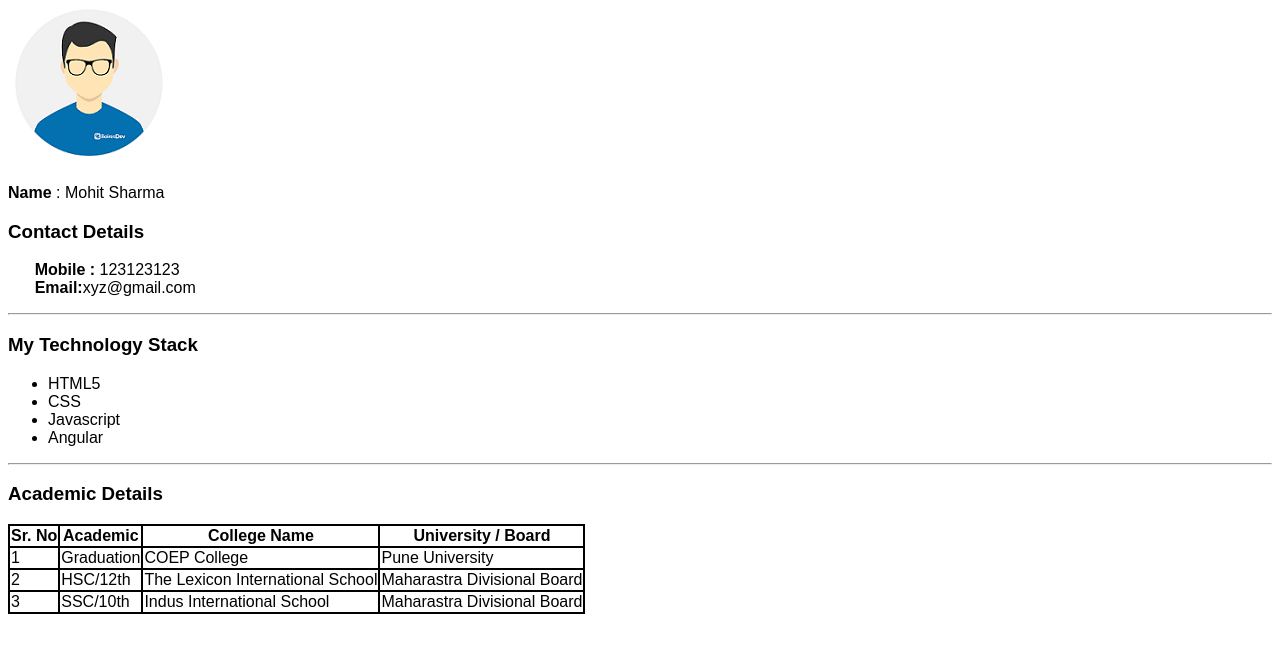
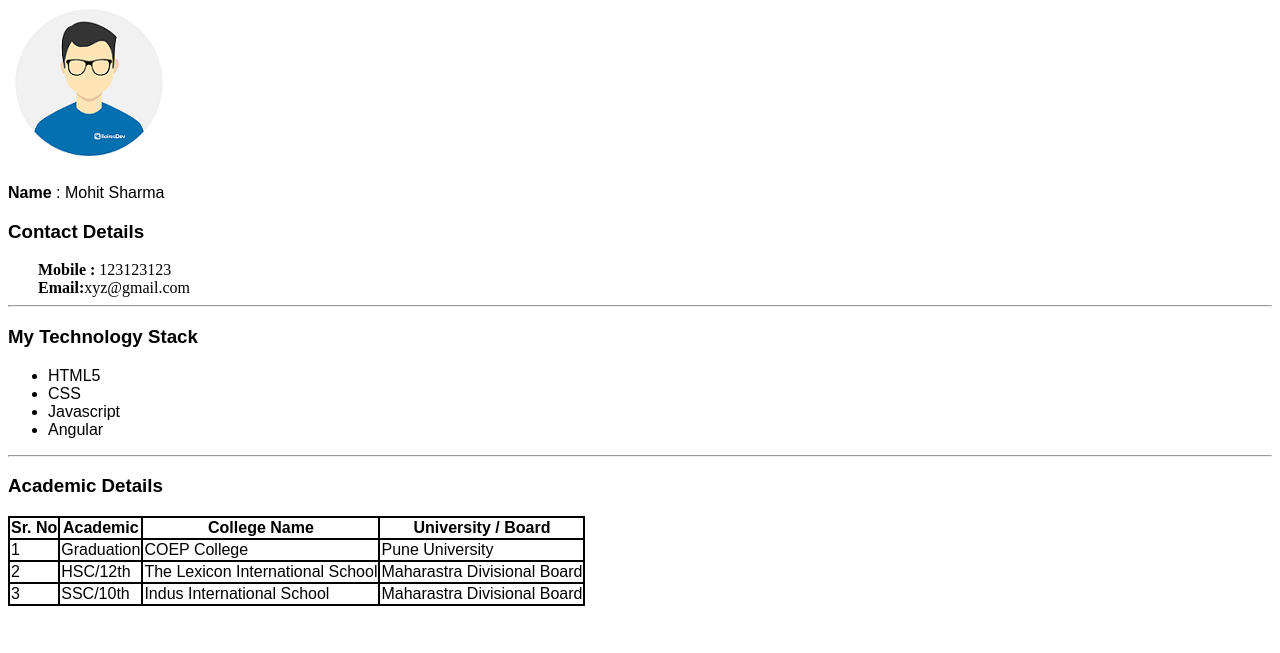
Before and after one commit to Jagdish606/my-profile, a plain HTML site: page aboutMe.html in a window 1280 px wide. Shown: the part 89-742 px from the top of the page. Drawn offline with Linux system fonts and the light colour scheme; a web font is replaced by a local one.

Commit message:
padding
padding

```diff
--- a/aboutMe.html
+++ b/aboutMe.html
@@ -26,6 +26,9 @@
         h3, p, ul{
             font-family: 'Signika Negative', sans-serif;
         }
+        span{
+            padding-left: 30px;
+        }
     </style>
 </head>
 <body>
@@ -33,7 +36,7 @@
     <img src="devloper.png">
     <p><strong>Name</strong> : Mohit Sharma</p>
     <h3>Contact Details</h3>
-    <p>&nbsp;&nbsp;&nbsp;&nbsp;&nbsp;&nbsp;<Strong>Mobile :</Strong> 123123123 <br>&nbsp;&nbsp;&nbsp;&nbsp;&nbsp;&nbsp;<strong>Email:</strong>xyz@gmail.com</p>
+    <span><Strong>Mobile :</Strong> 123123123 </span><br><span><strong>Email:</strong>xyz@gmail.com</span>
     <hr>
     <h3>My Technology Stack</h3>
     <ul>
```
